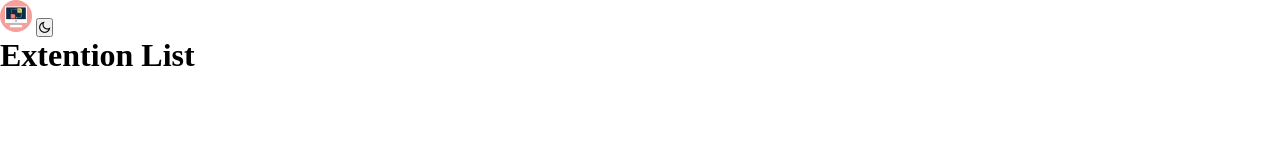
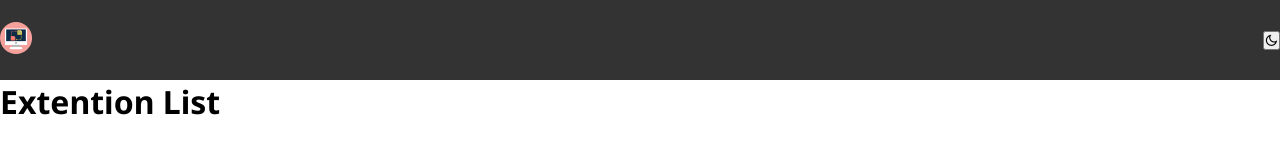
Before and after one commit to OladokunLT/browser-extensions-manager, a plain HTML site: page index.html in a window 1280 px wide. Drawn offline with nearby package versions, Linux system fonts and the light colour scheme.

Commit message:
Styled the header and the font in style.css

```diff
--- a/style.css
+++ b/style.css
@@ -3,6 +3,17 @@
   padding: 0;
   box-sizing: border-box;
 }
+body{
+  font-family:'Noto Sans';
+}
+header {
+  width: 100%;
+  height: 80px;
+  display: flex;
+  justify-content: space-between;
+  align-items: center;
+  background-color: #333;
+    }
 
 .logo svg {
   width: 32px;
```
